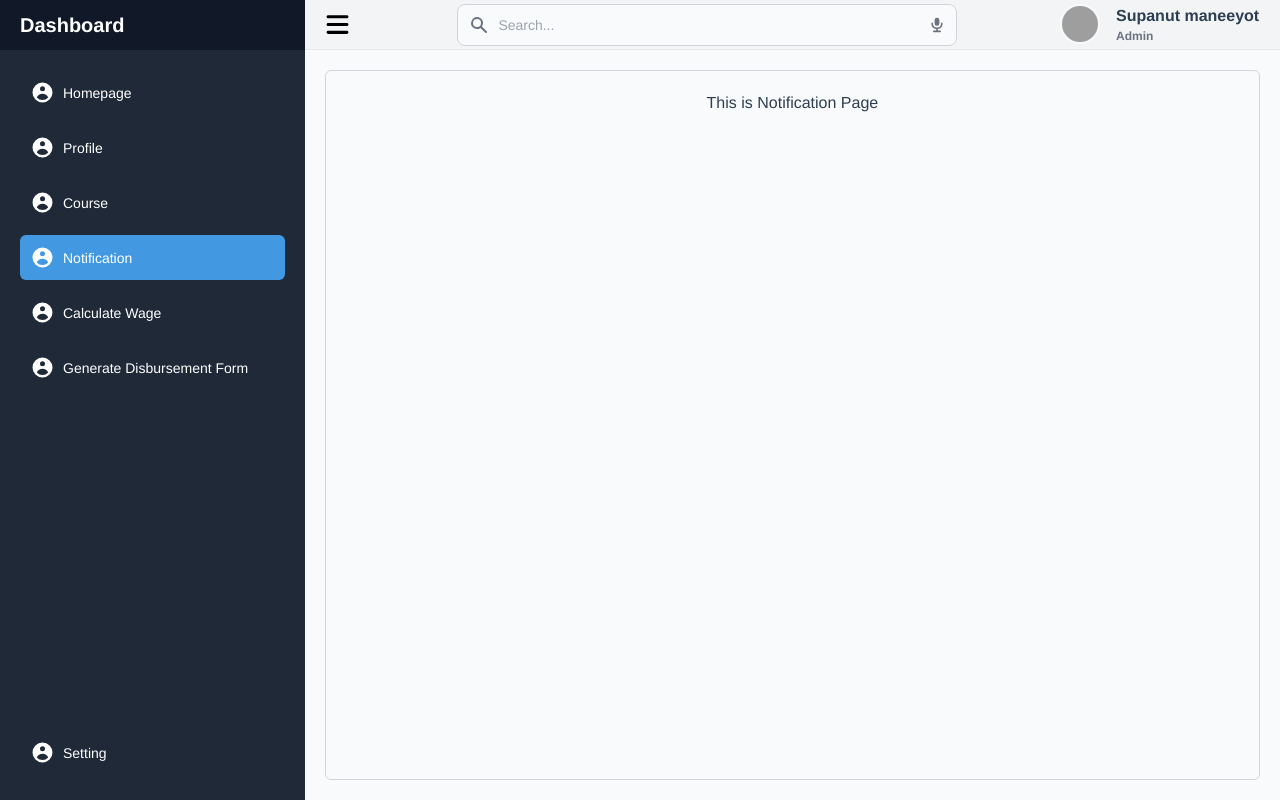
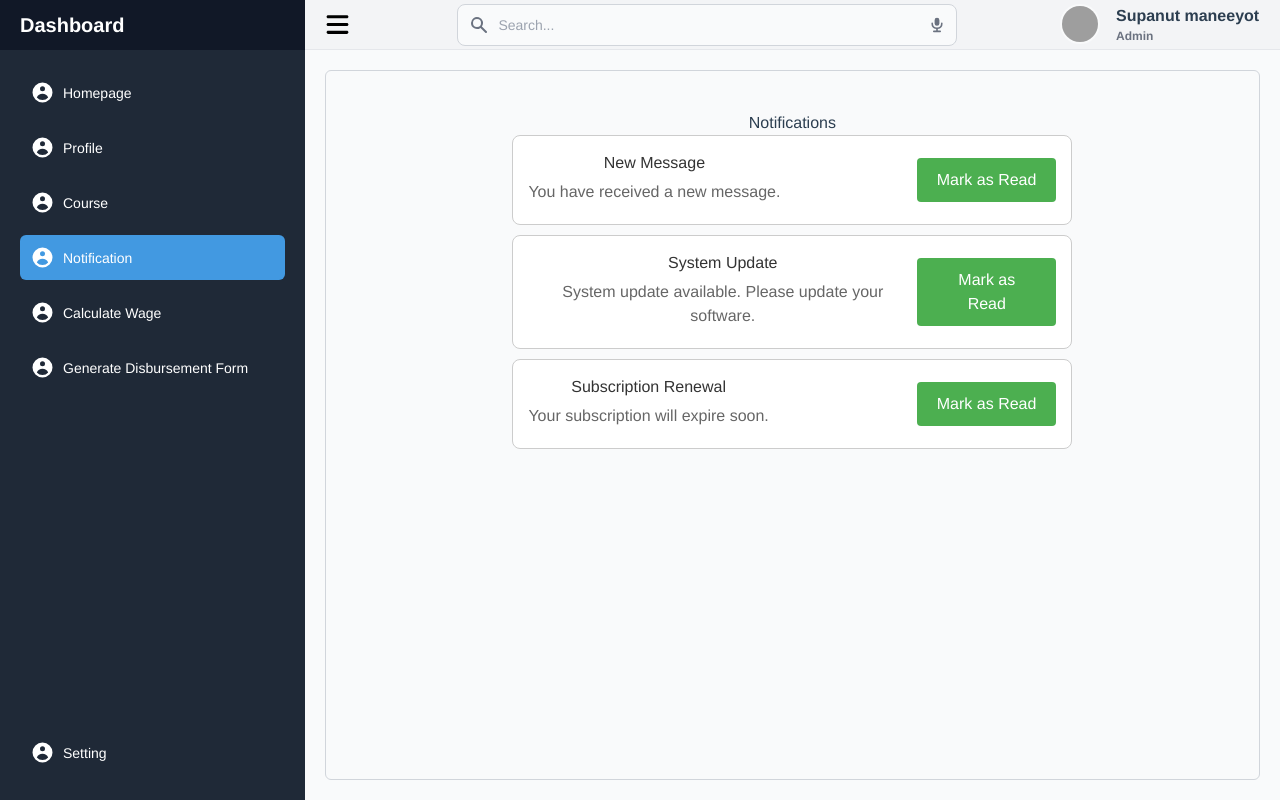
Before and after one commit to Supanutice112/Assistant_mate_Frontend, a Vue app in the folder Assistance_mate_frontend/: page /notification in a window 1280 px wide. Built offline with nearby package versions, Linux system fonts and the light colour scheme; grey boxes are pictures that could not be loaded.

Commit message:
Edit more

```diff
--- a/Assistance_mate_frontend/src/views/HomeView.vue
+++ b/Assistance_mate_frontend/src/views/HomeView.vue
@@ -1,13 +1,94 @@
 <template>
-<div>
-    this is home
-</div>
-</template>
+    <div class="homepage-container">
+      <h1>Program Dashboard</h1>
+      <div class="dashboard-sections">
+        <div class="dashboard-section">
+          <h2>วิชาที่สอน (Courses Taught)</h2>
+          <ul>
+            <li v-for="course in courses" :key="course.id">{{ course.name }} - {{ course.code }}</li>
+          </ul>
+        </div>
+        <div class="dashboard-section">
+          <h2>การเข้างาน (Attendance Record)</h2>
+          <table>
+            <thead>
+              <tr>
+                <th>Date</th>
+                <th>Status</th>
+              </tr>
+            </thead>
+            <tbody>
+              <tr v-for="record in attendance" :key="record.date">
+                <td>{{ record.date }}</td>
+                <td>{{ record.status }}</td>
+              </tr>
+            </tbody>
+          </table>
+        </div>
+      </div>
+    </div>
+  </template>
 
-<script setup>
+  <script>
+  export default {
+    name: 'HomePage',
+    data() {
+      return {
+        courses: [
+          { id: 1, name: 'Mathematics', code: 'MATH101' },
+          { id: 2, name: 'Physics', code: 'PHYS201' },
+          { id: 3, name: 'Chemistry', code: 'CHEM301' }
+        ],
+        attendance: [
+          { date: '2023-04-01', status: 'Present' },
+          { date: '2023-04-02', status: 'Absent' },
+          { date: '2023-04-03', status: 'Present' }
+        ]
+      };
+    }
+  }
+  </script>
 
-</script>
+  <style scoped>
+  .homepage-container {
+    padding: 20px;
+    max-width: 800px;
+    margin: auto;
+  }
 
-<style>
+  .dashboard-sections {
+    display: flex;
+    flex-direction: column;
+    gap: 20px;
+  }
 
-</style>
+  .dashboard-section {
+    background-color: #f9f9f9;
+    padding: 15px;
+    border-radius: 8px;
+    box-shadow: 0 2px 4px rgba(0,0,0,0.1);
+  }
+
+  h1, h2 {
+    color: #333;
+  }
+
+  ul {
+    list-style: none;
+    padding: 0;
+  }
+
+  table {
+    width: 100%;
+    border-collapse: collapse;
+  }
+
+  table, th, td {
+    border: 1px solid #ccc;
+  }
+
+  th, td {
+    padding: 8px;
+    text-align: left;
+  }
+  </style>
--- a/Assistance_mate_frontend/src/views/NotificationView.vue
+++ b/Assistance_mate_frontend/src/views/NotificationView.vue
@@ -1,5 +1,85 @@
 <template>
-    <div>
-        <h1>This is Notification Page</h1>
+    <div class="notification-container">
+      <h1>Notifications</h1>
+      <ul class="notification-list">
+        <li v-for="(notification, index) in notifications" :key="notification.id" class="notification">
+          <div class="notification-content">
+            <h3>{{ notification.title }}</h3>
+            <p>{{ notification.message }}</p>
+          </div>
+          <button @click="markAsRead(index)">Mark as Read</button>
+        </li>
+      </ul>
     </div>
-</template>
+  </template>
+
+  <script>
+  export default {
+
+    data() {
+      return {
+        notifications: [
+          { id: 1, title: 'New Message', message: 'You have received a new message.', read: false },
+          { id: 2, title: 'System Update', message: 'System update available. Please update your software.', read: false },
+          { id: 3, title: 'Subscription Renewal', message: 'Your subscription will expire soon.', read: false }
+        ]
+      };
+    },
+    methods: {
+      markAsRead(index) {
+        this.notifications[index].read = true;
+        // Optionally remove the notification from the list
+        // this.notifications.splice(index, 1);
+      }
+    }
+  }
+  </script>
+
+  <style scoped>
+  .notification-container {
+    padding: 20px;
+    width: 100%;
+    max-width: 600px;
+    margin: auto;
+  }
+
+  .notification-list {
+    list-style: none;
+    padding: 0;
+  }
+
+  .notification {
+    background-color: #fff;
+    border: 1px solid #ccc;
+    border-radius: 8px;
+    margin-bottom: 10px;
+    padding: 15px;
+    display: flex;
+    justify-content: space-between;
+    align-items: center;
+  }
+
+  .notification-content h3 {
+    margin: 0;
+    color: #333;
+  }
+
+  .notification-content p {
+    margin: 5px 0;
+    color: #666;
+  }
+
+  button {
+    padding: 10px 20px;
+    background-color: #4caf50;
+    color: white;
+    border: none;
+    border-radius: 4px;
+    cursor: pointer;
+    transition: background-color 0.3s;
+  }
+
+  button:hover {
+    background-color: #45a049;
+  }
+  </style>
--- a/Assistance_mate_frontend/src/views/ProfileView.vue
+++ b/Assistance_mate_frontend/src/views/ProfileView.vue
@@ -1,15 +1,89 @@
 <template>
-    <div>
-      <h3 class="text-2xl font-bold text-left py-2">Profile Page</h3>
+  <div class="profile-container">
+    <h1>User Profile</h1>
+    <div class="profile-card">
+      <img :src="user.profilePicture || defaultProfilePic" alt="Profile Picture" class="profile-picture"/>
+      <div class="user-info">
+        <h2>{{ user.name }}</h2>
+        <p>Email: {{ user.email }}</p>
+        <p>Location: {{ user.location }}</p>
+        <button @click="editProfile">Edit Profile</button>
+      </div>
     </div>
-  </template>
+  </div>
+</template>
 
-  <script>
-  export default {
+<script>
+export default {
 
+  data() {
+    return {
+      user: {
+        name: 'John Doe',
+        email: 'john.doe@example.com',
+        location: 'Somewhere, Earth',
+        profilePicture: ''
+      },
+      defaultProfilePic: 'https://via.placeholder.com/150'
+    };
+  },
+  methods: {
+    editProfile() {
+      // Placeholder for edit profile logic
+      alert('Edit profile clicked!');
+    }
   }
-  </script>
+}
+</script>
 
-  <style>
+<style scoped>
+.profile-container {
+  display: flex;
+  flex-direction: column;
+  align-items: center;
+  padding: 20px;
+}
 
-  </style>
+.profile-card {
+  display: flex;
+  align-items: center;
+  background-color: #f3f3f3;
+  border-radius: 8px;
+  padding: 20px;
+  box-shadow: 0 4px 8px rgba(0,0,0,0.1);
+  margin-top: 20px;
+}
+
+.profile-picture {
+  width: 150px;
+  height: 150px;
+  border-radius: 50%;
+  object-fit: cover;
+  margin-right: 20px;
+}
+
+.user-info h2 {
+  margin: 0;
+  color: #333;
+}
+
+.user-info p {
+  margin: 5px 0;
+  color: #666;
+}
+
+button {
+  padding: 10px 20px;
+  margin-top: 10px;
+  background-color: #4caf50;
+  color: white;
+  border: none;
+  border-radius: 4px;
+  cursor: pointer;
+  transition: background-color 0.3s;
+}
+
+button:hover {
+  background-color: #45a049;
+}
+</style>
```
